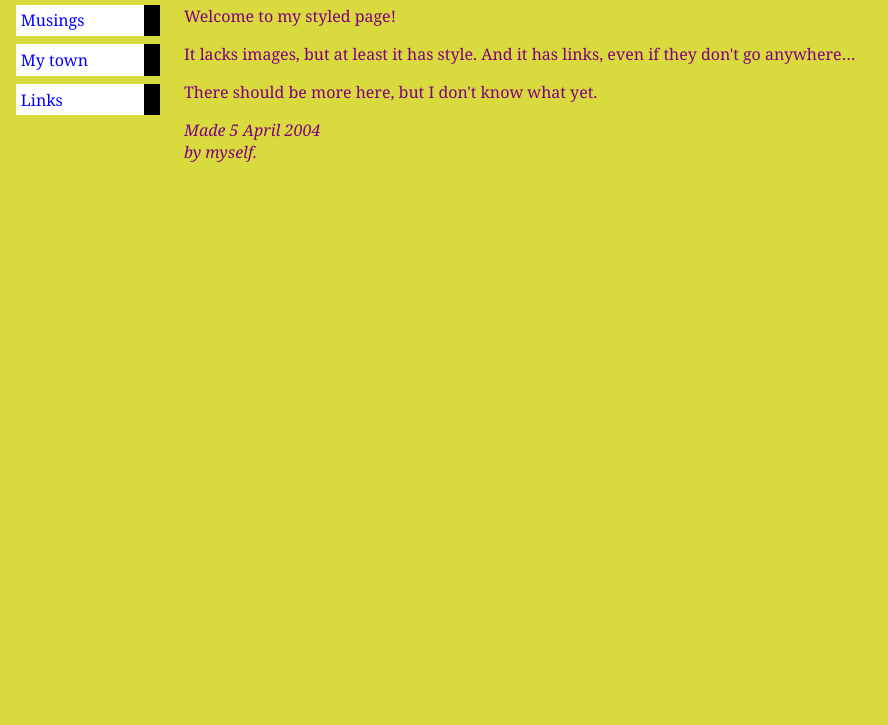
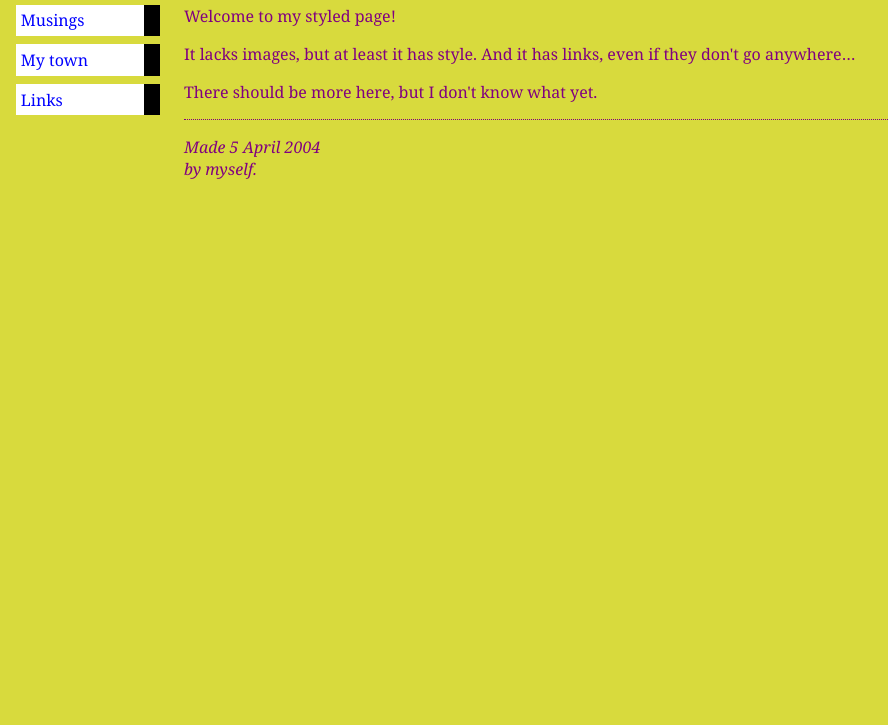
Before and after one commit to ohmybobobobo/lesson5-6, a plain HTML site: page index.html in a window 1280 px wide. Shown: the part 75-800 px from the top of the page, without its empty margins (0-888 px from the left). Drawn offline with Linux system fonts and the light colour scheme.

Commit message:
update again

```diff
--- a/style.css
+++ b/style.css
@@ -23,9 +23,18 @@ h1 {
     margin: 0.5em 0;
     padding: 0.3em;
     border-right: 1em solid black }
+
+ul.navbar li:hover {
+    background: orange;}
+
 ul.navbar a {
     text-decoration: none }
 a:link {
     color: blue }
 a:visited {
     color: purple }
+
+address {
+    margin-top: 1em;
+    padding-top: 1em;
+    border-top: thin dotted }
```
Lines whose indentation alone changed are shown as unchanged.
